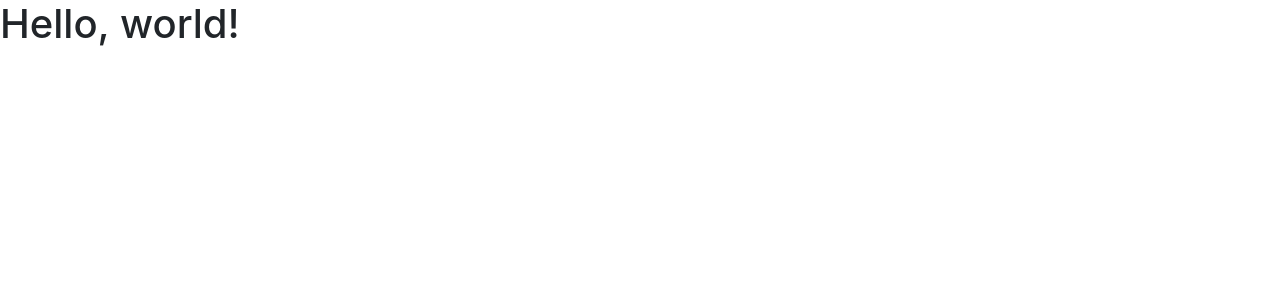
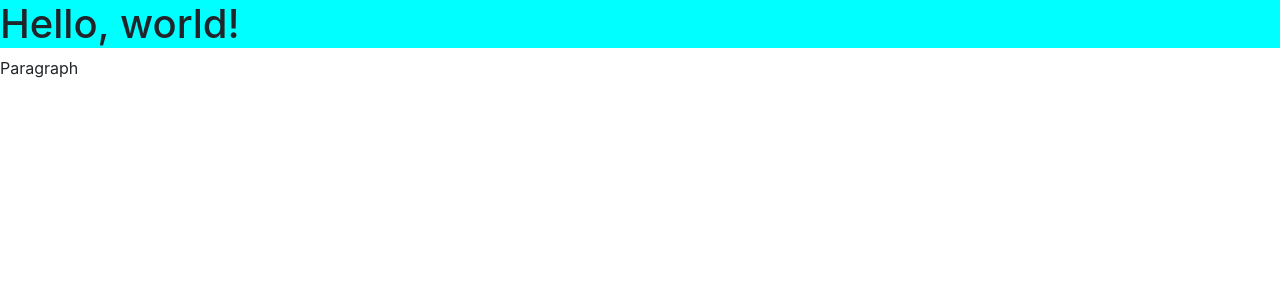
Before and after one commit to daveswork/ecom-fe, a React (Create React App) app in the folder my-ecomm-fe/: page / in a window 1280 px wide. Shown: the top 300 px of the page. Built offline with nearby package versions, Linux system fonts and the light colour scheme.

Commit message:
Adding global css file.

```diff
--- a/my-ecomm-fe/src/App.jsx
+++ b/my-ecomm-fe/src/App.jsx
@@ -2,7 +2,12 @@ import { Component } from "react";
 
 class NavBar extends Component {
   render() {
-    return <h1>Hello, world!</h1>;
+    return (
+      <div>
+        <h1 className="highlight">Hello, world!</h1>
+        <p>Paragraph</p>
+      </div>
+    );
   }
 }
 
--- /dev/null
+++ b/my-ecomm-fe/src/index.css
@@ -0,0 +1,5 @@
+
+.highlight
+{
+    background-color: aqua;
+}
--- a/my-ecomm-fe/src/index.js
+++ b/my-ecomm-fe/src/index.js
@@ -5,6 +5,7 @@ import "popper.js/dist/umd/popper";
 import "bootstrap/dist/js/bootstrap";
 import "bootstrap/dist/css/bootstrap.css";
 import NavBar from "./App";
+import "./index.css";
 
 var element = <button className="btn btn-danger">Hello World!</button>;
 
```
